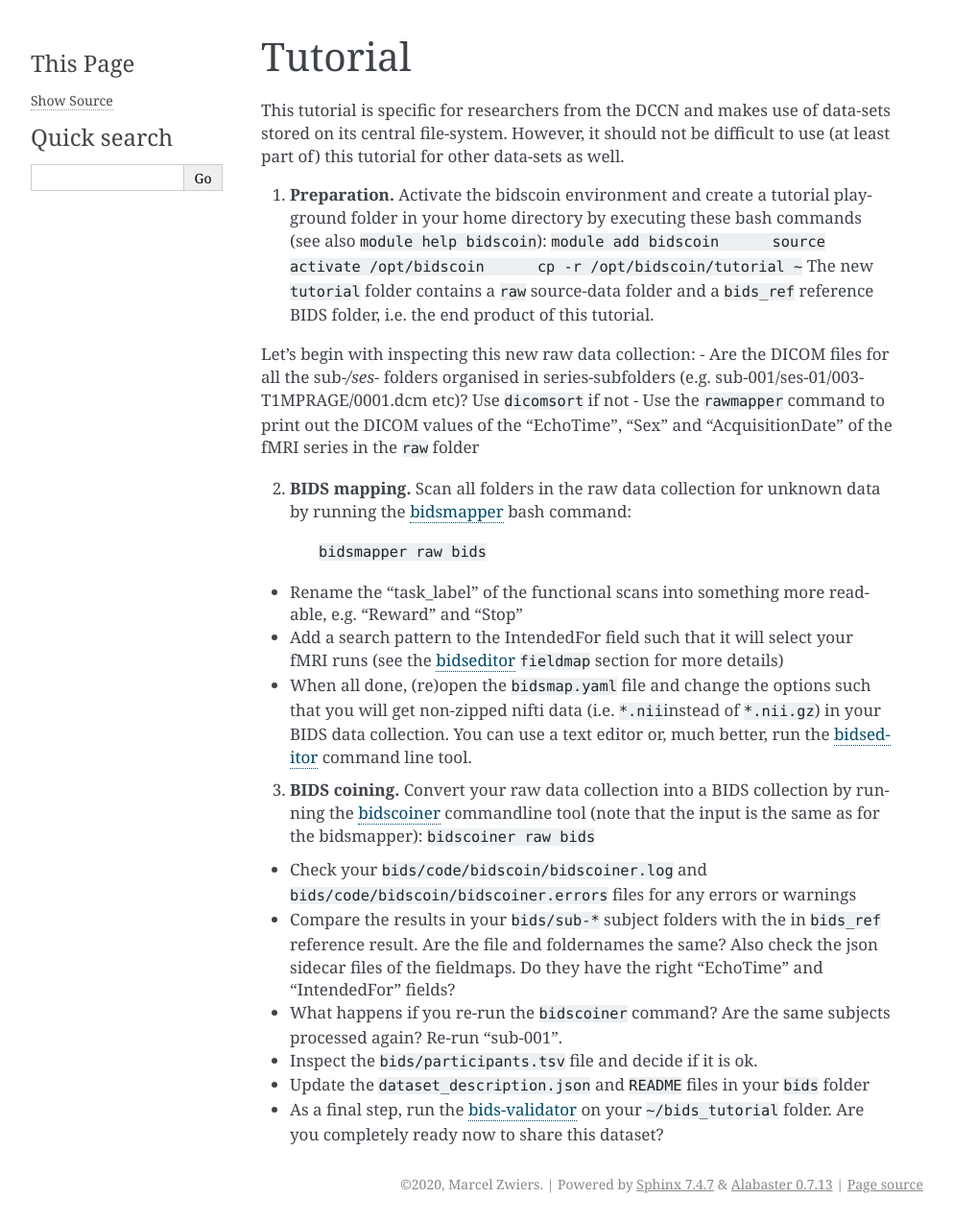
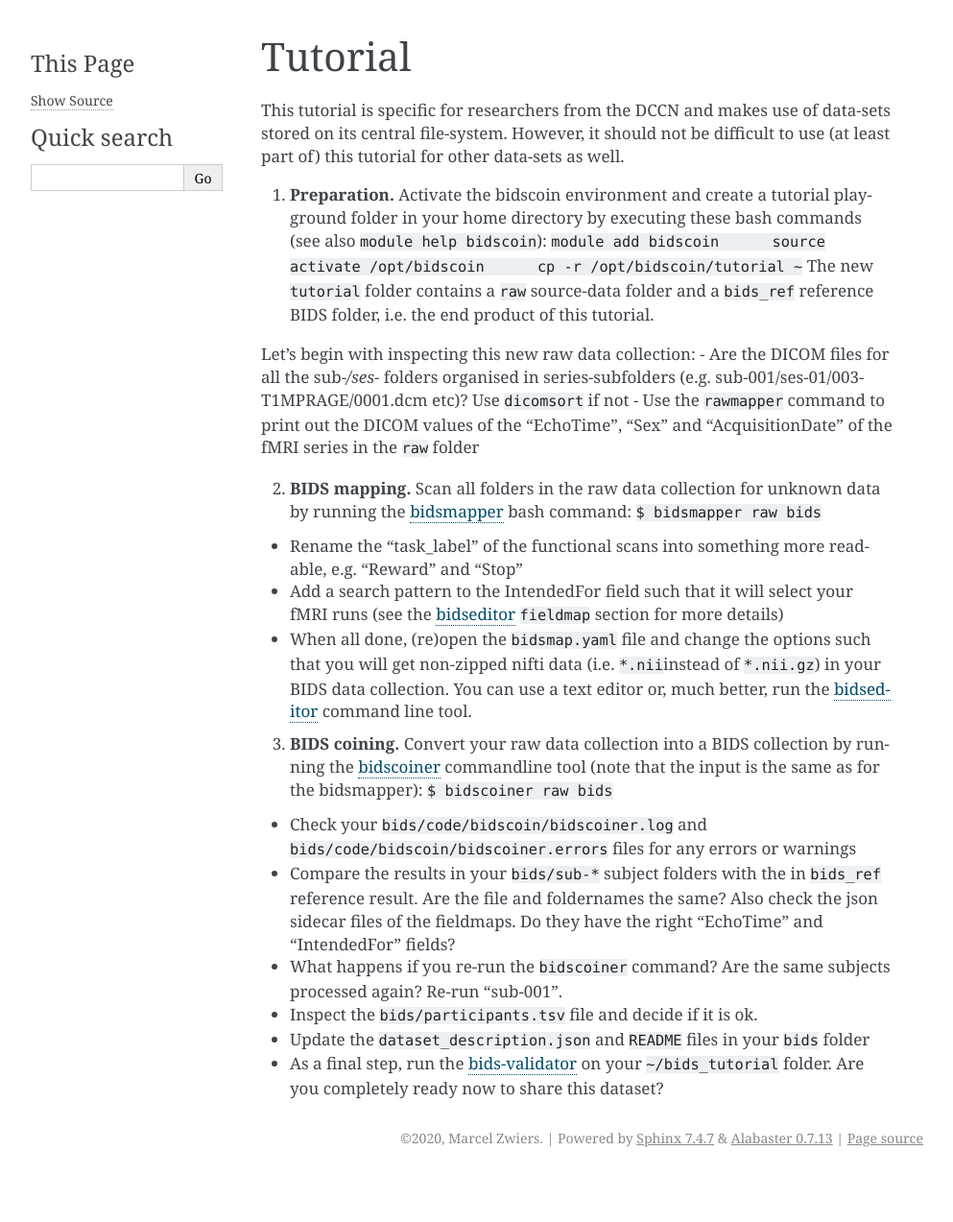
Before and after one commit to Donders-Institute/bidscoin, a Sphinx documentation site: the page built from docs/tutorial.rst, in a window 1280 px wide. Shown: the whole page at 96% size, without its empty margins (148-1141 px from the left). Built offline with Sphinx 7.4.7, drawn with Linux system fonts in a browser that asks for light colours; after the commit the page ends 1225 px from its top, so only the background shows below that.

Commit message:
Restructure documentation for readthedocs

```diff
--- a/docs/tutorial.rst
+++ b/docs/tutorial.rst
@@ -24,7 +24,7 @@ series in the ``raw`` folder
 2. **BIDS mapping.** Scan all folders in the raw data collection for
    unknown data by running the
    `bidsmapper <#step-1a-running-the-bidsmapper>`__ bash command:
-    ``bidsmapper raw bids``
+   ``$ bidsmapper raw bids``
 
 -  Rename the "task\_label" of the functional scans into something more
    readable, e.g. "Reward" and "Stop"
@@ -42,7 +42,7 @@ series in the ``raw`` folder
    collection by running the
    `bidscoiner <#step-2-running-the-bidscoiner>`__ commandline tool
    (note that the input is the same as for the bidsmapper):
-   ``bidscoiner raw bids``
+   ``$ bidscoiner raw bids``
 
 -  Check your ``bids/code/bidscoin/bidscoiner.log`` and
    ``bids/code/bidscoin/bidscoiner.errors`` files for any errors or
```
Also changed, not shown: other parts of docs/tutorial.rst (+0 -6 lines).
